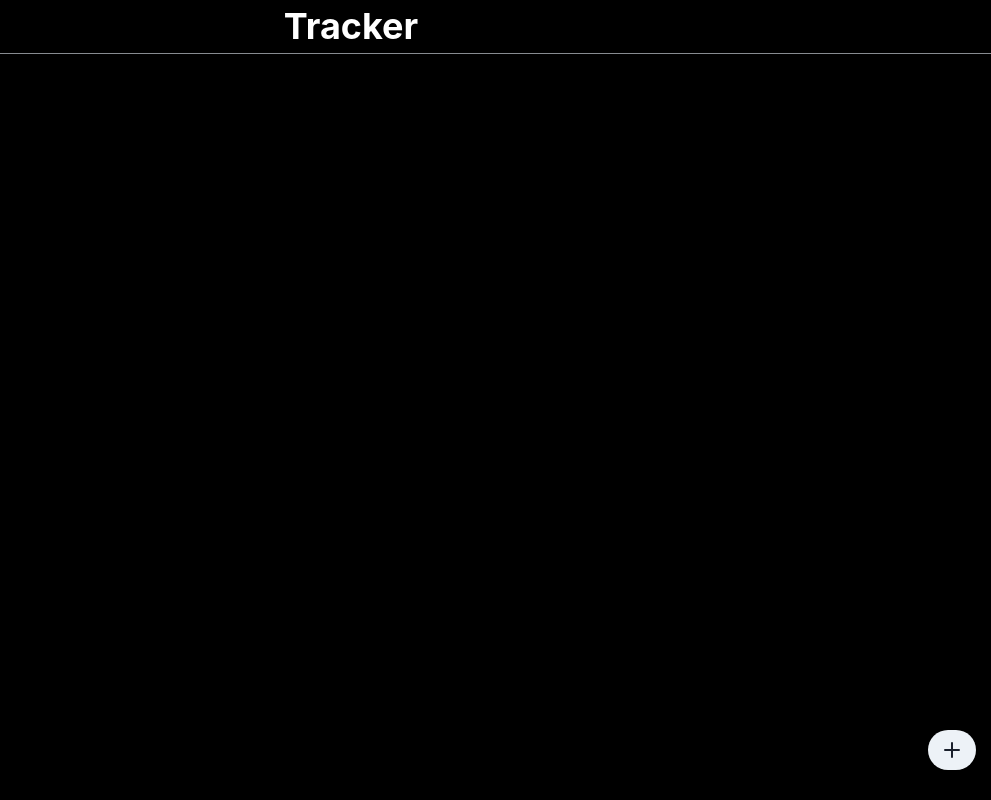
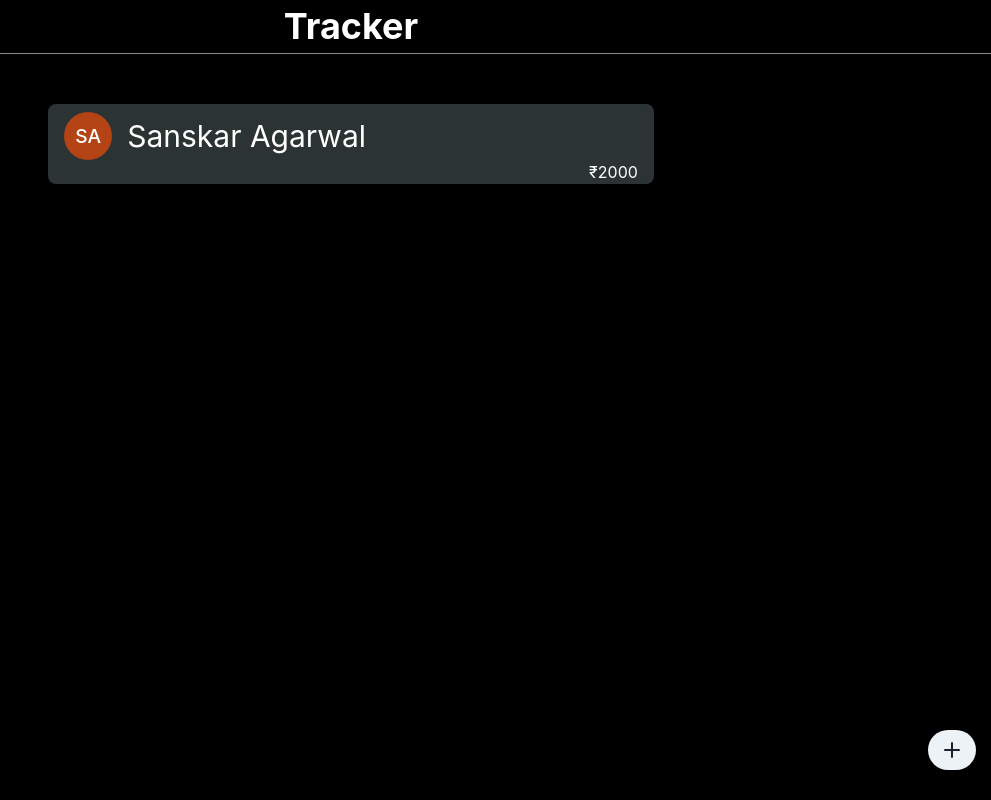
Before and after one commit to JackCompass/tracker, a Next.js app: page / in a window 1280 px wide. Shown: the whole page, without its empty margins (289-1280 px from the left). Built offline with nearby package versions, Linux system fonts and the light colour scheme.

Commit message:
add card view to present transaction

```diff
--- /dev/null
+++ b/components/History/LendingHistory.tsx
@@ -0,0 +1,26 @@
+import { Avatar, Box, Container, Flex, Text } from "@chakra-ui/react";
+
+const LendingHistory = () => {
+	return (
+		<>
+			<Flex flexWrap={'wrap'} mt={'50px'} gap={'5px'}>
+				<Container bg={'#2C3333'} pt={'8px'} borderRadius={'8px'}>
+					<Flex h={'inherit'}>
+						<Avatar name={'Sanskar Agarwal'} m={'auto 0'}/>
+						<Flex m={'auto 0'}>
+							<Text color={'white'} as={'h2'} pl={'15px'} fontSize={'3xl'}>Sanskar Agarwal</Text>
+						</Flex>
+					</Flex>
+					<Flex justifyContent={'right'}>
+						<Box maxW={'70%'}>
+
+							<Text color="white" fontSize={'md'}>₹2000</Text>
+						</Box>
+					</Flex>
+				</Container>
+			</Flex>
+		</>
+	);
+};
+
+export default LendingHistory;
--- a/components/Loan/LendingForm.tsx
+++ b/components/Loan/LendingForm.tsx
@@ -20,7 +20,7 @@ const LendingForm = () => {
 			<AddTransaction onOpen={onOpen} />
 			<Drawer placement={"bottom"} isOpen={isOpen} onClose={onClose}>
 				<DrawerOverlay />
-				<DrawerContent bg={'#28282B'}>
+				<DrawerContent bg={'#28282B'} borderRadius={'25px 25px 0 0'}>
 					<DrawerHeader borderBottomWidth="1px">
 						<Text color={'white'}>Add Transaction</Text>
 					</DrawerHeader>
--- a/pages/index.tsx
+++ b/pages/index.tsx
@@ -1,6 +1,7 @@
 import { Box } from "@chakra-ui/react";
 import type { NextPage } from "next";
 import Header from "../components/Header/Header";
+import LendingHistory from "../components/History/LendingHistory";
 import LendingForm from "../components/Loan/LendingForm";
 
 const Home: NextPage = () => {
@@ -12,6 +13,7 @@ const Home: NextPage = () => {
 				h={'100vh'}
 			>
 				<Header />
+				<LendingHistory />
 				<LendingForm />
 			</Box>
 		</>
```
